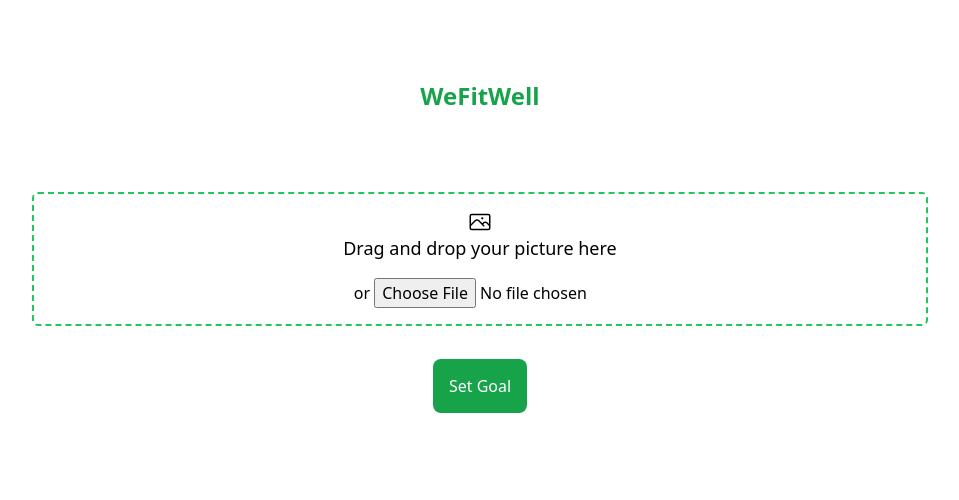
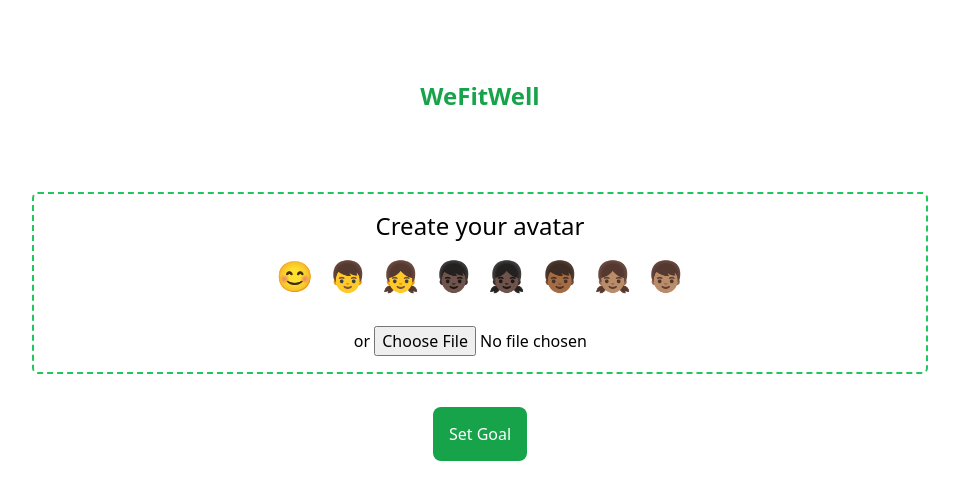
Before and after one commit to dibasdauliya/ru-hackathon, a React (Vite) app: page /upload-avatar in a window 1280 px wide. Shown: the top 500 px of the page, without its empty margins (160-1119 px from the left). Built offline with nearby package versions, Linux system fonts and the light colour scheme; no server answers.

Commit message:
add avatars

```diff
--- a/src/components/UploadAvatar.jsx
+++ b/src/components/UploadAvatar.jsx
@@ -47,9 +47,22 @@ export default function UploadAvatar() {
             }}
             onDragLeave={() => setIsDropping(false)}
             onDrop={handleDrop}>
-            <PhotoIcon className='w-20 h-20' />
+            {/* <PhotoIcon className='w-20 h-20' />
+             */}
 
-            <p className='text-lg'>Drag and drop your picture here</p>
+            <p className='text-2xl'>Create your avatar</p>
+
+            <p className='flex gap-4 text-3xl my-4'>
+              <span>😊</span>
+              <span>👦</span>
+              <span>👧</span>
+              <span>👦🏿</span>
+              <span>👧🏿</span>
+              <span>👦🏾</span>
+              <span>👧🏽</span>
+              <span>👦🏽</span>
+            </p>
+
             <p className='mt-4  ml-20'>
               or{' '}
               <input
```
